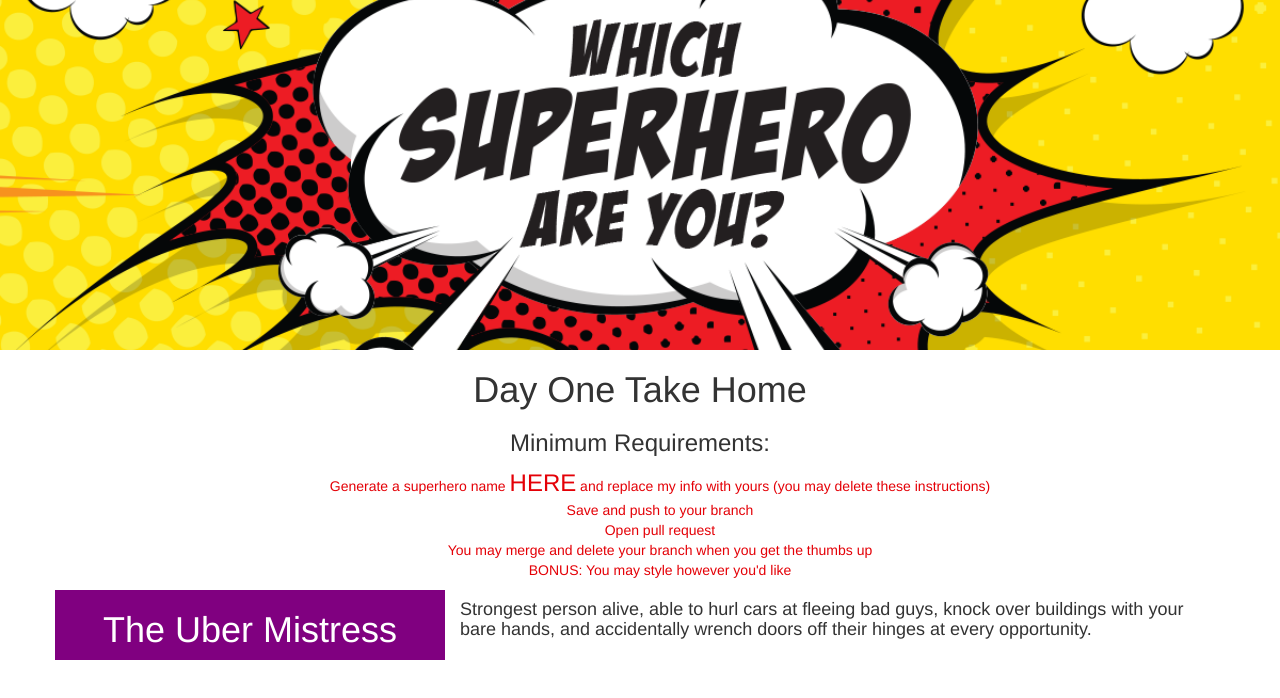
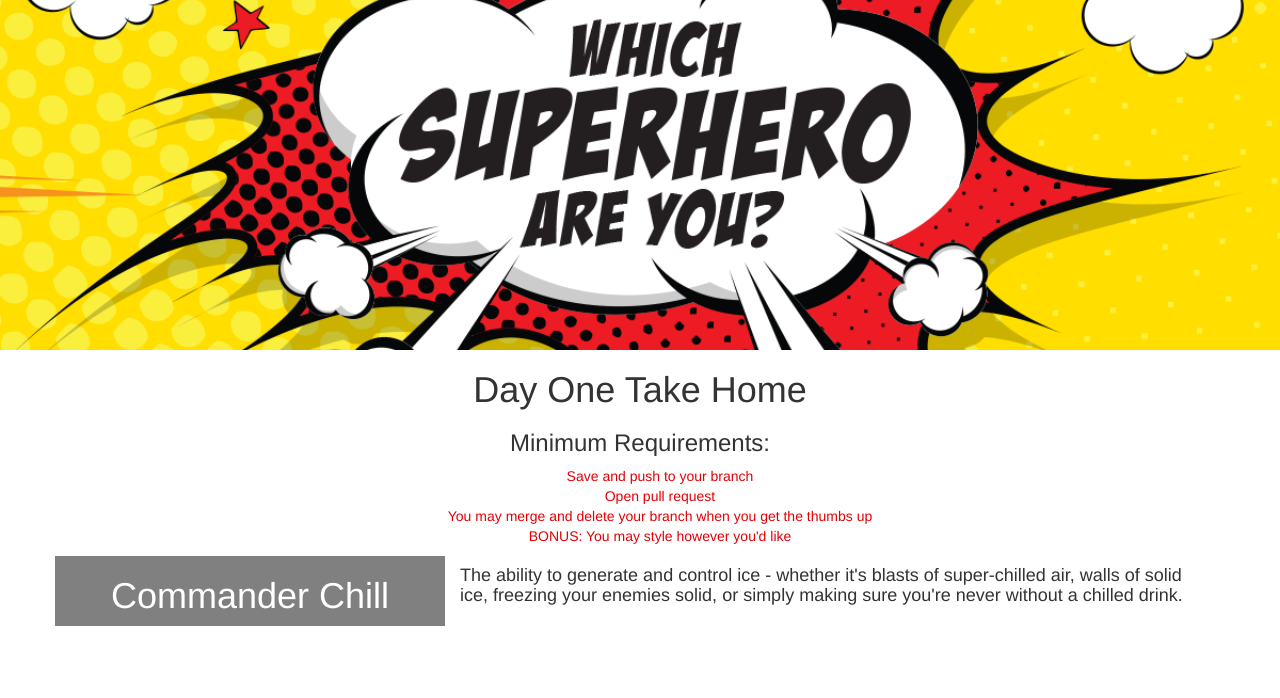
Before and after one commit to mkparker/bootcamp2-day1-practice-mkparker, a plain HTML site: page index.html in a window 1280 px wide. Drawn offline with nearby package versions, Linux system fonts and the light colour scheme.

Commit message:
my superhero name

```diff
--- a/css/style.css
+++ b/css/style.css
@@ -22,7 +22,7 @@ li {
 
 @media screen and (min-width: 500px) {
   .col-md-4 {
-    background-color: purple;
+    background-color: grey;
   }
 }
 
--- a/index.html
+++ b/index.html
@@ -7,6 +7,7 @@
   <title>Day1 Practice</title>
   <link rel="stylesheet" href="css/bootstrap.min.css">
   <link rel="stylesheet" href="css/style.css">
+  <link href="https://fonts.googleapis.com/css?family=Raleway" rel="stylesheet">
 </head>
 <body>
   <header class="container-fluid"></header>
@@ -16,7 +17,6 @@
         <h1>Day One Take Home</h1>
         <h3>Minimum Requirements:</h3>
         <ul>
-          <li>Generate a superhero name <a href="http://superhero.namegeneratorfun.com/" target="_blank">HERE</a> and replace my info with yours (you may delete these instructions)</li>
           <li>Save and push to your branch</li>
           <li>Open pull request</li>
           <li>You may merge and delete your branch when you get the thumbs up</li>
@@ -26,10 +26,10 @@
     </div>
     <div class="row">
       <div class="col-md-4 text-center">
-        <h1>The Uber Mistress</h1>
+        <h1>Commander Chill</h1>
       </div>
       <div class="col-md-8">
-        <h4>Strongest person alive, able to hurl cars at fleeing bad guys, knock over buildings with your bare hands, and accidentally wrench doors off their hinges at every opportunity.</h4>
+        <h4>The ability to generate and control ice - whether it's blasts of super-chilled air, walls of solid ice, freezing your enemies solid, or simply making sure you're never without a chilled drink.</h4>
       </div>
     </div>
   </div>
```
